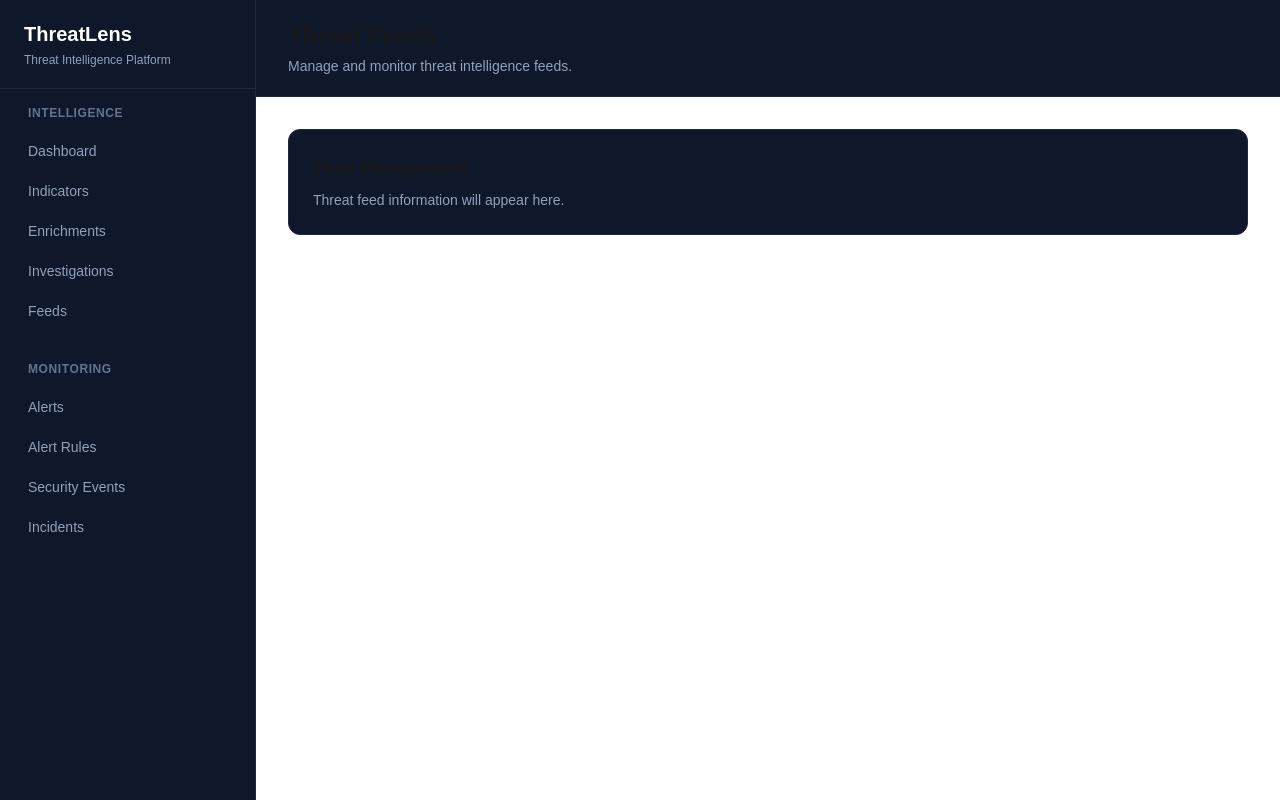
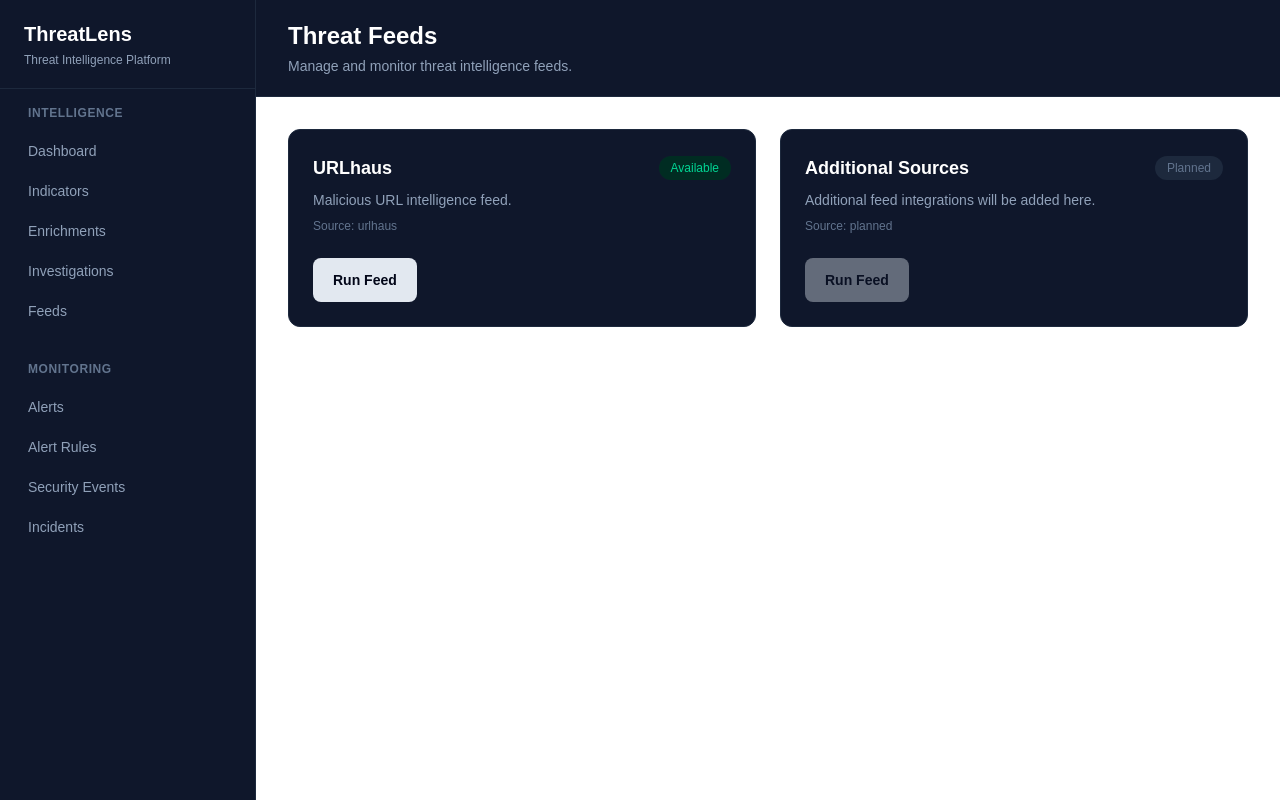
Before and after one commit to saideshmukh-cyber/Sentinova-ThreatLens, a Next.js app in the folder frontend/: page /feeds in a window 1280 px wide. Built offline with nearby package versions, Linux system fonts and the light colour scheme.

Commit message:
feat: add feed ingestion dashboard

```diff
--- a/frontend/src/app/feeds/page.tsx
+++ b/frontend/src/app/feeds/page.tsx
@@ -1,8 +1,82 @@
+"use client";
+
+import {
+  useState,
+} from "react";
+
+
+type FeedResult = {
+  source: string;
+  fetched: number;
+  inserted: number;
+  duplicates: number;
+  failed: number;
+};
+
+
 export default function FeedsPage() {
+  const [loading, setLoading] =
+    useState(false);
+
+  const [result, setResult] =
+    useState<FeedResult | null>(null);
+
+  const [error, setError] =
+    useState("");
+
+  async function runURLhaus() {
+    setLoading(true);
+    setError("");
+    setResult(null);
+
+    try {
+      const response =
+        await fetch(
+          "http://127.0.0.1:8000/api/v1/feeds/urlhaus",
+          {
+            method: "POST",
+          },
+        );
+
+      if (!response.ok) {
+        let message =
+          `Feed ingestion failed: ${response.status}`;
+
+        try {
+          const data =
+            await response.json();
+
+          if (data.detail) {
+            message =
+              data.detail;
+          }
+        } catch {
+          // Keep default message.
+        }
+
+        throw new Error(message);
+      }
+
+      const data =
+        (await response.json()) as FeedResult;
+
+      setResult(data);
+    } catch (error) {
+      setError(
+        error instanceof Error
+          ? error.message
+          : "Feed ingestion failed.",
+      );
+    } finally {
+      setLoading(false);
+    }
+  }
+
+
   return (
     <main className="flex-1">
       <header className="border-b border-slate-800 bg-slate-900 px-8 py-5">
-        <h2 className="text-2xl font-semibold">
+        <h2 className="text-2xl font-semibold text-white">
           Threat Feeds
         </h2>
 
@@ -11,17 +85,165 @@ export default function FeedsPage() {
         </p>
       </header>
 
+
       <div className="p-8">
-        <div className="rounded-xl border border-slate-800 bg-slate-900 p-6">
-          <h3 className="text-lg font-semibold">
-            Feed Management
-          </h3>
+        <div className="mb-6 grid gap-6 lg:grid-cols-2">
+          <FeedCard
+            name="URLhaus"
+            description="Malicious URL intelligence feed."
+            source="urlhaus"
+            loading={loading}
+            onRun={runURLhaus}
+          />
 
-          <p className="mt-2 text-sm text-slate-400">
-            Threat feed information will appear here.
-          </p>
+          <FeedCard
+            name="Additional Sources"
+            description="Additional feed integrations will be added here."
+            source="planned"
+            loading={false}
+            onRun={() => undefined}
+            disabled
+          />
         </div>
+
+
+        {error && (
+          <div className="mb-6 rounded-xl border border-red-900 bg-red-950/40 p-5">
+            <p className="text-sm text-red-300">
+              {error}
+            </p>
+          </div>
+        )}
+
+
+        {result && (
+          <div className="rounded-xl border border-slate-800 bg-slate-900 p-6">
+            <div className="mb-6">
+              <h3 className="text-lg font-semibold text-white">
+                Latest Ingestion Result
+              </h3>
+
+              <p className="mt-1 text-sm text-slate-400">
+                Source:{" "}
+                {result.source}
+              </p>
+            </div>
+
+
+            <div className="grid gap-4 sm:grid-cols-2 lg:grid-cols-4">
+              <StatCard
+                label="Fetched"
+                value={result.fetched}
+              />
+
+              <StatCard
+                label="Inserted"
+                value={result.inserted}
+              />
+
+              <StatCard
+                label="Duplicates"
+                value={result.duplicates}
+              />
+
+              <StatCard
+                label="Failed"
+                value={result.failed}
+              />
+            </div>
+          </div>
+        )}
       </div>
     </main>
   );
 }
+
+
+type FeedCardProps = {
+  name: string;
+  description: string;
+  source: string;
+  loading: boolean;
+  onRun: () => void;
+  disabled?: boolean;
+};
+
+
+function FeedCard({
+  name,
+  description,
+  source,
+  loading,
+  onRun,
+  disabled = false,
+}: FeedCardProps) {
+  return (
+    <div className="rounded-xl border border-slate-800 bg-slate-900 p-6">
+      <div className="mb-6">
+        <div className="flex items-center justify-between">
+          <h3 className="text-lg font-semibold text-white">
+            {name}
+          </h3>
+
+          <span
+            className={`rounded-full px-3 py-1 text-xs font-medium ${
+              disabled
+                ? "bg-slate-800 text-slate-500"
+                : "bg-emerald-950 text-emerald-400"
+            }`}
+          >
+            {disabled
+              ? "Planned"
+              : "Available"}
+          </span>
+        </div>
+
+        <p className="mt-2 text-sm text-slate-400">
+          {description}
+        </p>
+
+        <p className="mt-2 font-mono text-xs text-slate-500">
+          Source: {source}
+        </p>
+      </div>
+
+      <button
+        type="button"
+        onClick={onRun}
+        disabled={
+          disabled ||
+          loading
+        }
+        className="rounded-lg bg-slate-200 px-5 py-3 text-sm font-semibold text-slate-950 transition hover:bg-white disabled:cursor-not-allowed disabled:opacity-40"
+      >
+        {loading
+          ? "Ingesting..."
+          : "Run Feed"}
+      </button>
+    </div>
+  );
+}
+
+
+type StatCardProps = {
+  label: string;
+  value: number;
+};
+
+
+function StatCard({
+  label,
+  value,
+}: StatCardProps) {
+  return (
+    <div className="rounded-lg border border-slate-800 bg-slate-950 p-5">
+      <p className="text-sm text-slate-500">
+        {label}
+      </p>
+
+      <p className="mt-2 text-3xl font-bold text-white">
+        {value.toLocaleString()}
+      </p>
+    </div>
+  );
+}
```
Also changed, not shown: 2 other files (tests, documents, lock files or other folders).
